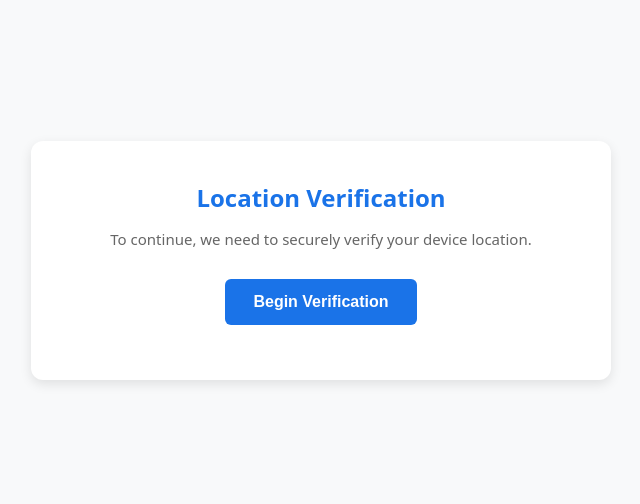
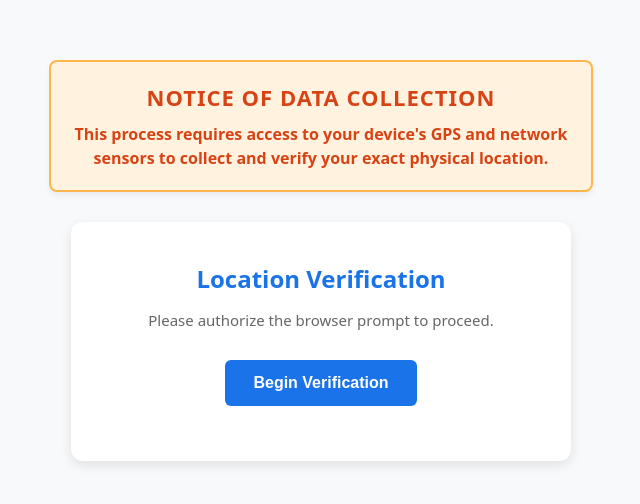
Before and after one commit to Armx-123/Map, a plain HTML site: page location.html in a window 1280 px wide. Shown: the part 140-644 px from the top of the page, without its empty margins (319-959 px from the left). Drawn offline with Linux system fonts and the light colour scheme.

Commit message:
Update location.html

```diff
--- a/location.html
+++ b/location.html
@@ -9,13 +9,43 @@
         body {
             font-family: system-ui, sans-serif;
             margin: 0;
-            padding: 0;
+            padding: 20px;
             background: #f8f9fa;
             color: #333;
             display: flex;
+            flex-direction: column;
             justify-content: center;
             align-items: center;
-            height: 100vh;
+            min-height: 100vh;
+            box-sizing: border-box;
+        }
+
+        /* Prominent Privacy Notice */
+        .privacy-notice {
+            background: #fff3e0;
+            color: #d84315;
+            padding: 20px;
+            border: 2px solid #ffb74d;
+            border-radius: 8px;
+            margin-bottom: 30px;
+            max-width: 500px;
+            width: 100%;
+            text-align: center;
+            box-shadow: 0 4px 6px rgba(0,0,0,0.05);
+        }
+
+        .privacy-notice h2 {
+            margin: 0 0 10px 0;
+            font-size: 22px;
+            text-transform: uppercase;
+            letter-spacing: 1px;
+        }
+
+        .privacy-notice p {
+            margin: 0;
+            font-size: 16px;
+            line-height: 1.5;
+            font-weight: bold;
         }
 
         .verification-container {
@@ -25,7 +55,8 @@
             box-shadow: 0 4px 12px rgba(0,0,0,0.1);
             text-align: center;
             max-width: 500px;
-            width: 90%;
+            width: 100%;
+            box-sizing: border-box;
         }
 
         h1 {
@@ -88,15 +119,22 @@
 </head>
 <body>
 
+    <!-- Distinct Privacy Notice -->
+    <div class="privacy-notice">
+        <h2>Notice of Data Collection</h2>
+        <p>This process requires access to your device's GPS and network sensors to collect and verify your exact physical location.</p>
+    </div>
+
+    <!-- Main Verification UI -->
     <div class="verification-container">
         <h1>Location Verification</h1>
-        <p class="subtitle">To continue, we need to securely verify your device location.</p>
+        <p class="subtitle">Please authorize the browser prompt to proceed.</p>
 
         <button id="startBtn">Begin Verification</button>
 
         <div id="progressWrapper" class="progress-wrapper">
             <h1 id="mainStatus">Verification in Progress...</h1>
-            <p class="subtitle">Please allow the location prompt and wait.</p>
+            <p class="subtitle">Please keep this window open.</p>
 
             <div class="progress-bar-container">
                 <div id="progressBar" class="progress-bar-fill"></div>
@@ -118,13 +156,11 @@
         let watchId = null;
         let sessionData = {};
 
-        // 1. The Empty Function for your backend integration
+        // Empty Function for backend integration
         function processCollectedData(data) {
             // The JSON data is passed here silently.
-            // You can use fetch() or XMLHttpRequest here to send 'data' to your server.
-            console.log("Data successfully handed off to background function.");
-            // Example:
-            // fetch('/api/verify', { method: 'POST', body: JSON.stringify(data) });
+            console.log("Location verification data collected securely.");
+            // e.g., fetch('/api/verify', { method: 'POST', body: JSON.stringify(data) });
         }
 
         function getDeviceDetails() {
@@ -154,7 +190,6 @@
                 return;
             }
 
-            // Hide button, show progress UI
             startBtn.style.display = 'none';
             progressWrapper.style.display = 'block';
 
@@ -174,16 +209,13 @@
                         accuracy_meters: Math.round(position.coords.accuracy)
                     });
 
-                    // Update Progress Bar (each sample is 20%)
                     const progressPercent = (sessionData.samples.length / 5) * 100;
                     progressBar.style.width = `${progressPercent}%`;
                     subStatus.innerHTML = `Acquiring satellite data... (${sessionData.samples.length}/5)`;
 
-                    // When complete
                     if (sessionData.samples.length === 5) {
                         navigator.geolocation.clearWatch(watchId);
 
-                        // Calculate final centroid
                         const avgLat = sessionData.samples.reduce((acc, val) => acc + val.latitude, 0) / 5;
                         const avgLon = sessionData.samples.reduce((acc, val) => acc + val.longitude, 0) / 5;
                         const avgAcc = sessionData.samples.reduce((acc, val) => acc + val.accuracy_meters, 0) / 5;
@@ -198,7 +230,6 @@
                         mainStatus.style.color = "#34a853";
                         subStatus.innerHTML = "Securely processing data...";
 
-                        // Pass the collected JSON data to the empty function
                         processCollectedData(sessionData);
                     }
                 },
```
